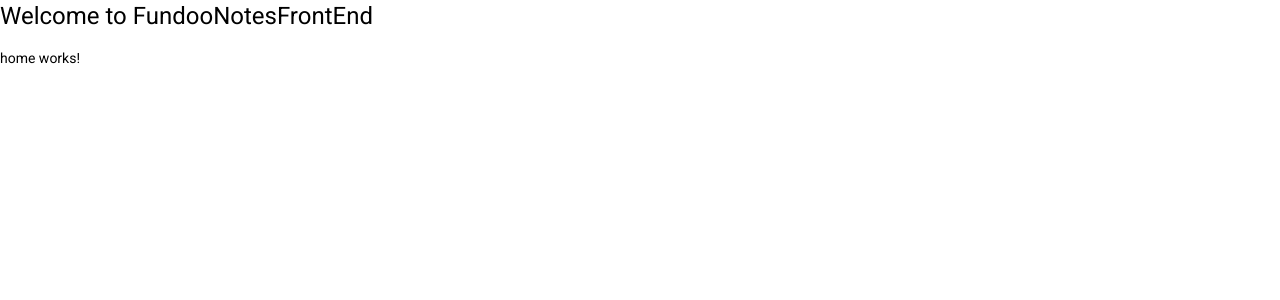
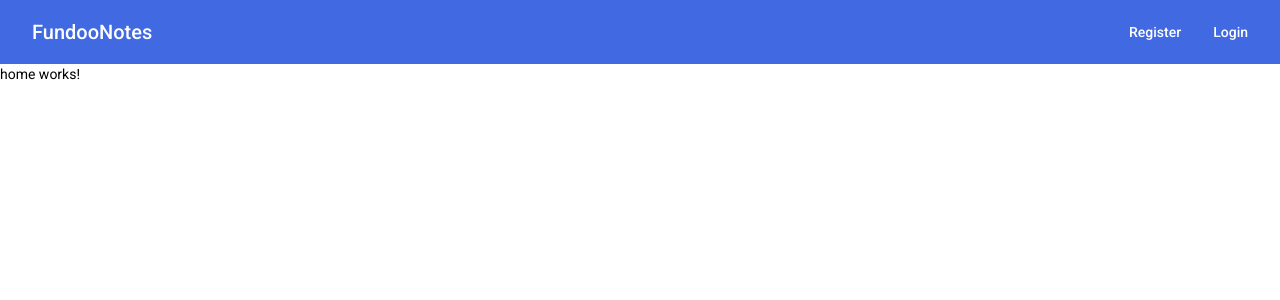
Before and after one commit to pravindeshmukh1/FundooNotesFrontEndFirst, an Angular app: page / in a window 1280 px wide. Shown: the top 300 px of the page. Built offline with nearby package versions, Linux system fonts and the light colour scheme.

Commit message:
ADDED: Navbar Resposive using Material and Flex

```diff
--- a/src/app/app.component.html
+++ b/src/app/app.component.html
@@ -1,5 +1,2 @@
-<div>
-  <h1>Welcome to {{ title }}</h1>
-</div>
-
+<app-nav-bar></app-nav-bar>
 <router-outlet></router-outlet>
--- /dev/null
+++ b/src/app/nav-bar/nav-bar.component.css
@@ -0,0 +1,10 @@
+.body {
+  margin: 0;
+}
+.spacer {
+  flex-grow: 1;
+}
+
+.navbar {
+  background-color: royalblue;
+}
--- /dev/null
+++ b/src/app/nav-bar/nav-bar.component.html
@@ -0,0 +1,8 @@
+<mat-toolbar class= "navbar" color="primary">
+  <mat-toolbar-row>
+    <button mat-button routerLink="/"><h3>FundooNotes</h3></button>
+    <span class="spacer"></span>
+    <button mat-button routerLink="/register">Register</button>
+    <button mat-button routerLink="/login">Login</button>
+  </mat-toolbar-row>
+</mat-toolbar>
--- /dev/null
+++ b/src/app/nav-bar/nav-bar.component.ts
@@ -0,0 +1,15 @@
+import { Component, OnInit } from '@angular/core';
+
+@Component({
+  selector: 'app-nav-bar',
+  templateUrl: './nav-bar.component.html',
+  styleUrls: ['./nav-bar.component.css']
+})
+export class NavBarComponent implements OnInit {
+
+  constructor() { }
+
+  ngOnInit(): void {
+  }
+
+}
```
Also changed, not shown: src/app/app.module.ts (+10 -4 lines), src/app/material.module.ts (added, +9 -0 lines), tsconfig.app.json (+3 -8 lines), 1 other file (tests, documents, lock files or other folders).
